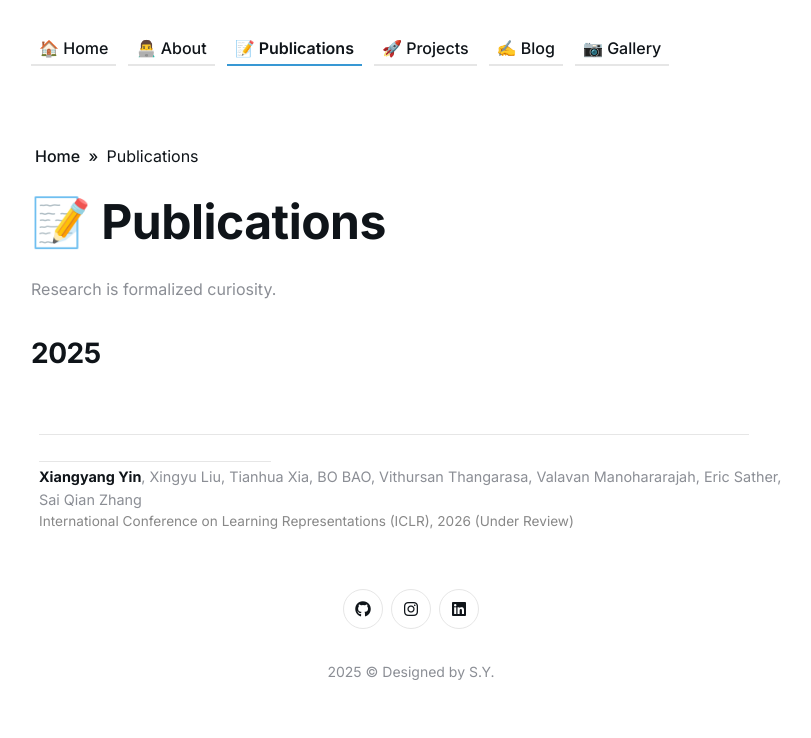
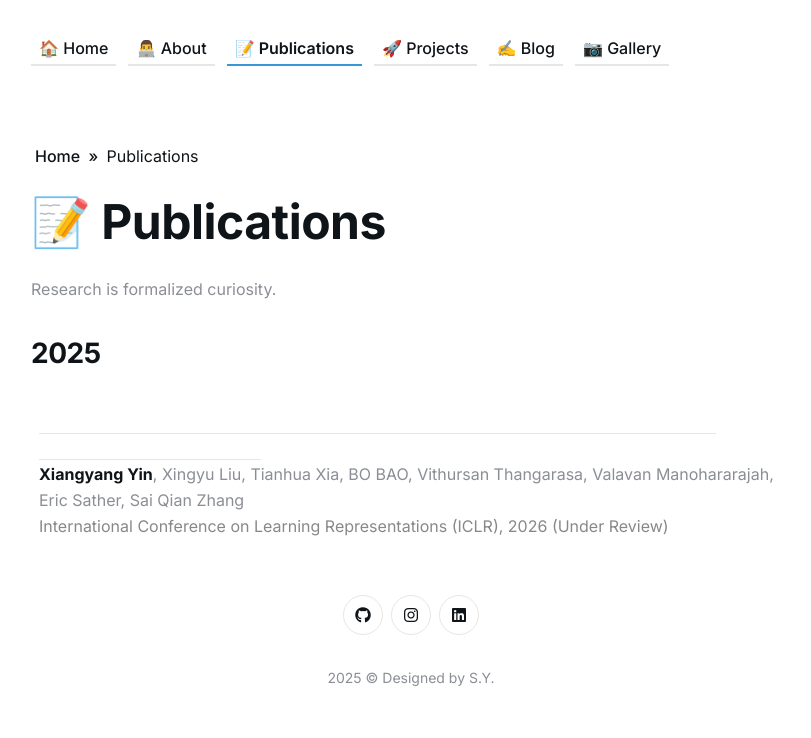
Before and after one commit to shawnyin128/shawnyin128.github.io, a Jekyll site: the page built from _pages/publication.md, in a window 1280 px wide. Shown: the part 320-1058 px from the top of the page, without its empty margins (229-1040 px from the left). Built offline with Jekyll 4.4.1, drawn with Linux system fonts in a browser that asks for light colours.

Commit message:
[publication]: title size change

```diff
--- a/_includes/main.scss
+++ b/_includes/main.scss
@@ -165,7 +165,7 @@
 
 .publication-title {
   font-weight: 600;
-  font-size: 1.05rem;
+  //font-size: 1.05rem;
   color: #fff;
   //line-height: 1.4;
   //margin-bottom: 0.25rem;
@@ -177,17 +177,17 @@
 }
 
 .publication-title a:hover {
-  text-decoration: underline;
+  //text-decoration: underline;
   color: #007acc;
 }
 
 .publication-authors {
-  font-size: 0.9rem;
+  //font-size: 0.9rem;
   //color: #555;
   //margin-bottom: 0.25rem;
 }
 
 .publication-conference {
-  font-size: 0.85rem;
+  //font-size: 0.85rem;
   color: #888;
 }
```
